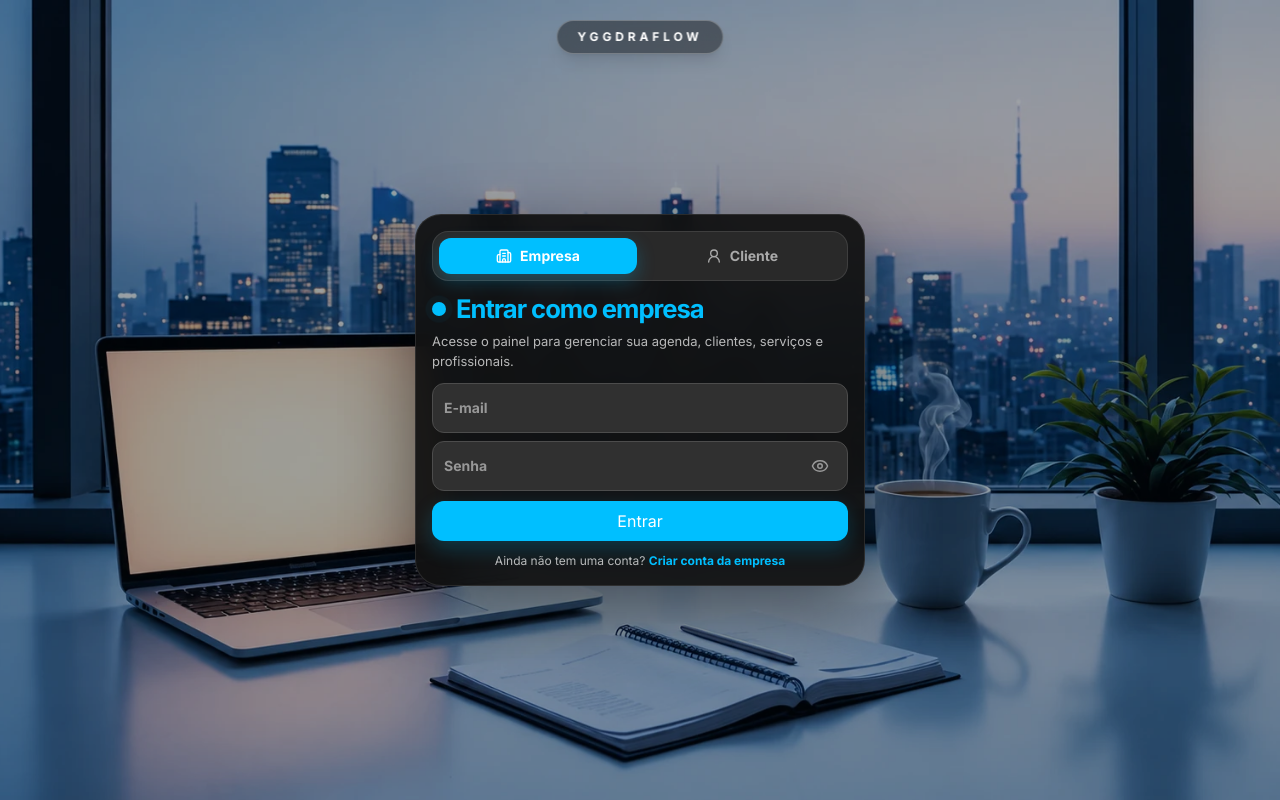
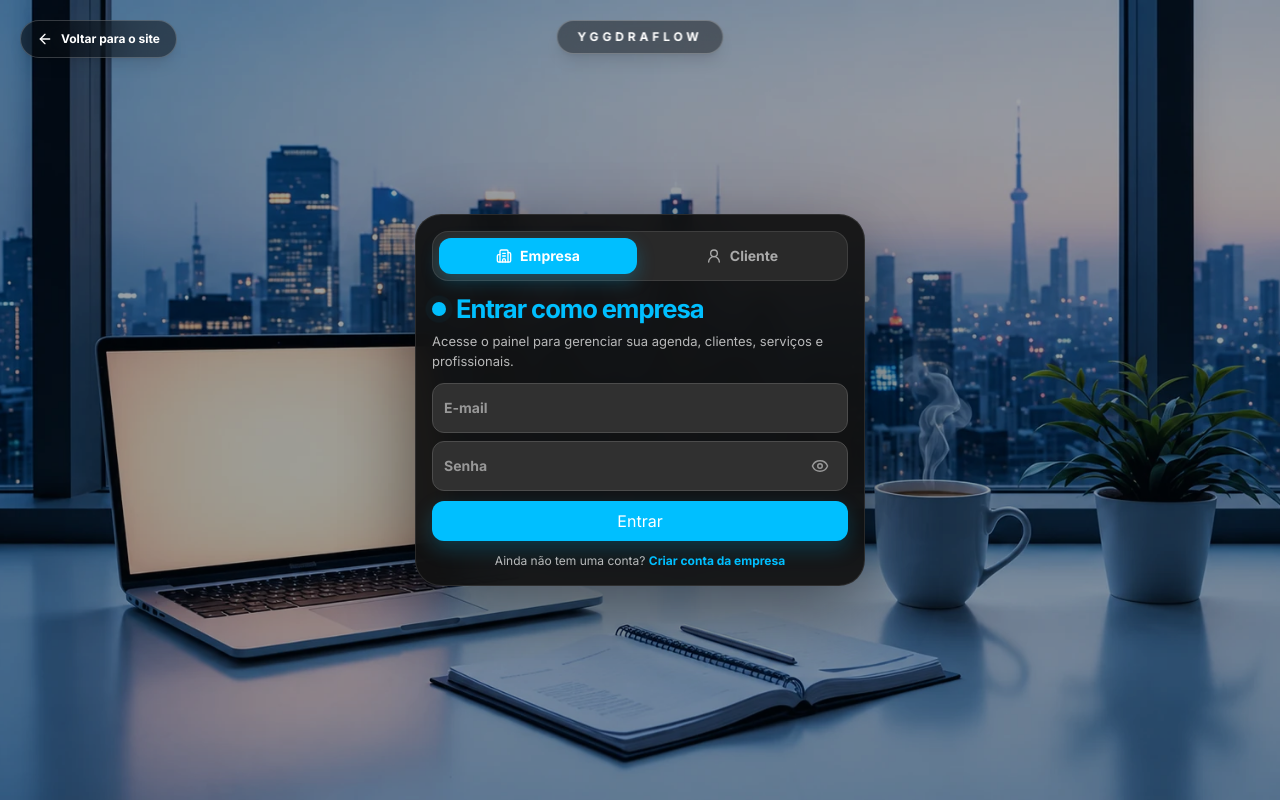
Before and after one commit to yggdraflow-cmd/uppsalaflow-frontend, a React (Vite) app: page /login in a window 1280 px wide. Built offline with nearby package versions, Linux system fonts and the light colour scheme; no server answers; a web font is replaced by a local one.

Commit message:
feat: adiciona retorno ao site nas telas de login

```diff
--- a/src/layouts/AuthLayout.tsx
+++ b/src/layouts/AuthLayout.tsx
@@ -1,3 +1,4 @@
+import { ArrowLeft } from "lucide-react";
 import type { ReactNode } from "react";
 
 type RegisterTheme = "business" | "client";
@@ -6,12 +7,14 @@ type AuthLayoutProps = {
   children: ReactNode;
   variant?: "framed" | "plain";
   registerTheme?: RegisterTheme;
+  showSiteBackButton?: boolean;
 };
 
 export function AuthLayout({
   children,
   variant = "framed",
   registerTheme = "business",
+  showSiteBackButton = false,
 }: AuthLayoutProps) {
   const isRegisterPage = variant === "plain";
   const isClientRegister = registerTheme === "client";
@@ -20,6 +23,9 @@ export function AuthLayout({
     ? "/register-client-bg.png"
     : "/register-background.webp";
 
+  const siteUrl =
+    import.meta.env.VITE_SITE_URL || "http://localhost:3000";
+
   return (
     <main
       className={[
@@ -27,6 +33,22 @@ export function AuthLayout({
         "bg-white px-3 py-3 sm:px-4 sm:py-4",
       ].join(" ")}
     >
+      {showSiteBackButton ? (
+        <a
+          href={siteUrl}
+          className={[
+            "fixed left-4 top-4 z-40 inline-flex items-center gap-2 rounded-full border px-4 py-2.5",
+            "text-xs font-black shadow-lg backdrop-blur-xl transition sm:left-5 sm:top-5",
+            isClientRegister
+              ? "border-[#d5b65f]/55 bg-white/85 text-[#8c6914] hover:bg-white"
+              : "border-white/20 bg-black/45 text-white hover:border-[#12B8D6]/60 hover:text-[#5BD7EB]",
+          ].join(" ")}
+        >
+          <ArrowLeft size={16} />
+          Voltar para o site
+        </a>
+      ) : null}
+
       {isRegisterPage ? (
         <div className="pointer-events-none fixed inset-0">
           <img
--- a/src/pages/ClientLoginPage.tsx
+++ b/src/pages/ClientLoginPage.tsx
@@ -73,7 +73,11 @@ export function ClientLoginPage() {
   }
 
   return (
-    <AuthLayout variant="plain" registerTheme="client">
+    <AuthLayout
+      variant="plain"
+      registerTheme="client"
+      showSiteBackButton
+    >
       <RegisterPanel
         accountType="client"
         theme="client"
--- a/src/pages/LoginPage.tsx
+++ b/src/pages/LoginPage.tsx
@@ -56,7 +56,11 @@ export function LoginPage() {
   }
 
   return (
-    <AuthLayout variant="plain" registerTheme="business">
+    <AuthLayout
+      variant="plain"
+      registerTheme="business"
+      showSiteBackButton
+    >
       <RegisterPanel
         accountType="business"
         theme="business"
```
Also changed, not shown: 1 other file (tests, documents, lock files or other folders).
